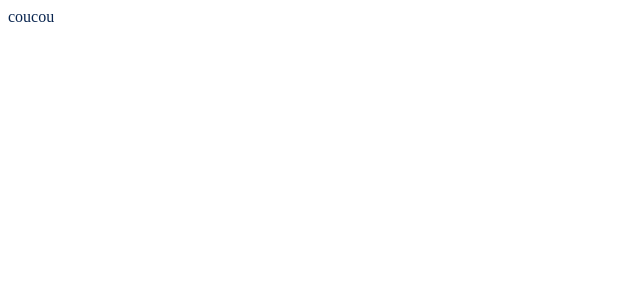
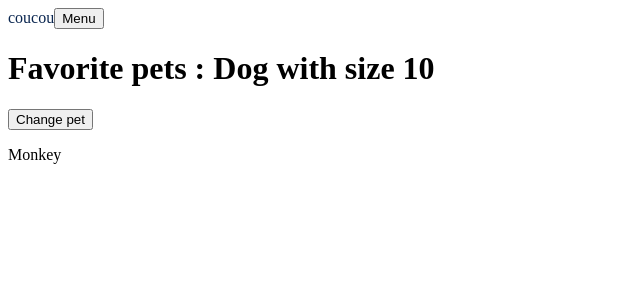
Before and after one commit to TmaAgap2It/FootallGame, an Angular app in the folder web/: page / in a window 1280 px wide. Shown: the top 300 px of the page, without its empty margins (0-640 px from the left). Built offline with nearby package versions, Linux system fonts and the light colour scheme.

Commit message:
topo formation angular

```diff
--- a/web/package.json
+++ b/web/package.json
@@ -11,10 +11,12 @@
   "private": true,
   "dependencies": {
     "@angular/animations": "^15.0.0",
+    "@angular/cdk": "^15.0.3",
     "@angular/common": "^15.0.0",
     "@angular/compiler": "^15.0.0",
     "@angular/core": "^15.0.0",
     "@angular/forms": "^15.0.0",
+    "@angular/material": "^15.0.3",
     "@angular/platform-browser": "^15.0.0",
     "@angular/platform-browser-dynamic": "^15.0.0",
     "@angular/router": "^15.0.0",
--- a/web/src/app/app.module.ts
+++ b/web/src/app/app.module.ts
@@ -4,6 +4,8 @@ import { BrowserModule } from '@angular/platform-browser';
 import { AppRoutingModule } from './app-routing.module';
 import { AppComponent } from './app.component';
 import { MainPageComponent } from './pages/main-page/main-page.component';
+import {MatMenuModule} from '@angular/material/menu';
+import { BrowserAnimationsModule } from '@angular/platform-browser/animations';
 
 @NgModule({
   declarations: [
@@ -12,7 +14,9 @@ import { MainPageComponent } from './pages/main-page/main-page.component';
   ],
   imports: [
     BrowserModule,
-    AppRoutingModule
+    AppRoutingModule,
+    MatMenuModule,
+    BrowserAnimationsModule
   ],
   providers: [],
   bootstrap: [AppComponent]
--- a/web/src/app/pages/main-page/main-page.component.html
+++ b/web/src/app/pages/main-page/main-page.component.html
@@ -1 +1,11 @@
 <span class="title">coucou</span>
+<button mat-button [matMenuTriggerFor]="menu">Menu</button>
+<mat-menu #menu="matMenu">
+  <button mat-menu-item>Item 1</button>
+  <button mat-menu-item>Item 2</button>
+</mat-menu>
+<br/>
+<h1>Favorite pets : {{pet.name}} with size {{pet.size}}</h1>
+<button (click)="changePet()">Change pet</button>
+<p *ngFor="let petFromList of petsList">{{petFromList}}</p>
+<span *ngIf="messageAutoDetruitAffiche">ce message s'autodetruira dans 5 secondes</span>
--- a/web/src/app/pages/main-page/main-page.component.ts
+++ b/web/src/app/pages/main-page/main-page.component.ts
@@ -1,10 +1,32 @@
-import { Component } from '@angular/core';
+import { Component, OnInit } from '@angular/core';
+
+class IAnimal{
+  public name?:string;
+  public size:number = 0;
+}
 
 @Component({
   selector: 'app-main-page',
   templateUrl: './main-page.component.html',
   styleUrls: ['./main-page.component.scss']
 })
-export class MainPageComponent {
+export class MainPageComponent implements OnInit {
+  pet:IAnimal={name:'Dog', size:10} as IAnimal;
+  petsList:string[] = ['Monkey'];
+  messageAutoDetruitAffiche:boolean = true;
 
+  ngOnInit(): void {
+    const autoDestructionPromise = new Promise<boolean>((resolve) => {
+      setTimeout(() => resolve(false), 5000);
+    });
+
+    autoDestructionPromise.then((afficher) => {
+      this.messageAutoDetruitAffiche = afficher;
+    });
+  }
+
+  changePet(){
+    this.pet = {...this.pet, name:'Cat'} as IAnimal;
+    this.petsList= [...this.petsList, 'Bird']
+  }
 }
--- a/web/src/styles.scss
+++ b/web/src/styles.scss
@@ -1,2 +1,5 @@
 /* You can add global styles to this file, and also import other style files */
+@import '@angular/material/prebuilt-themes/deeppurple-amber.css';
+
+
 $font-color:rgb(9, 37, 79);
```
Also changed, not shown: 1 other file (tests, documents, lock files or other folders).
